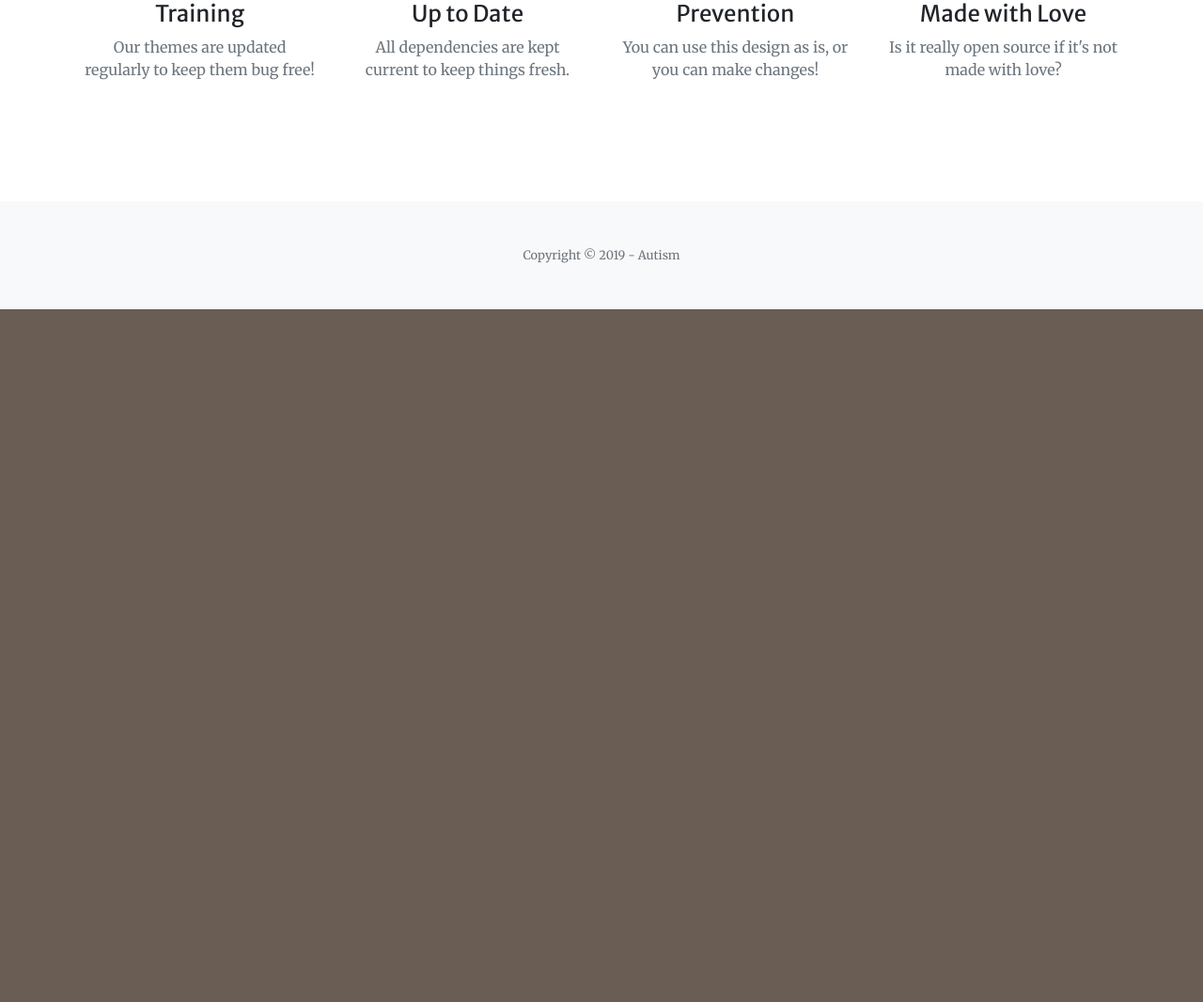
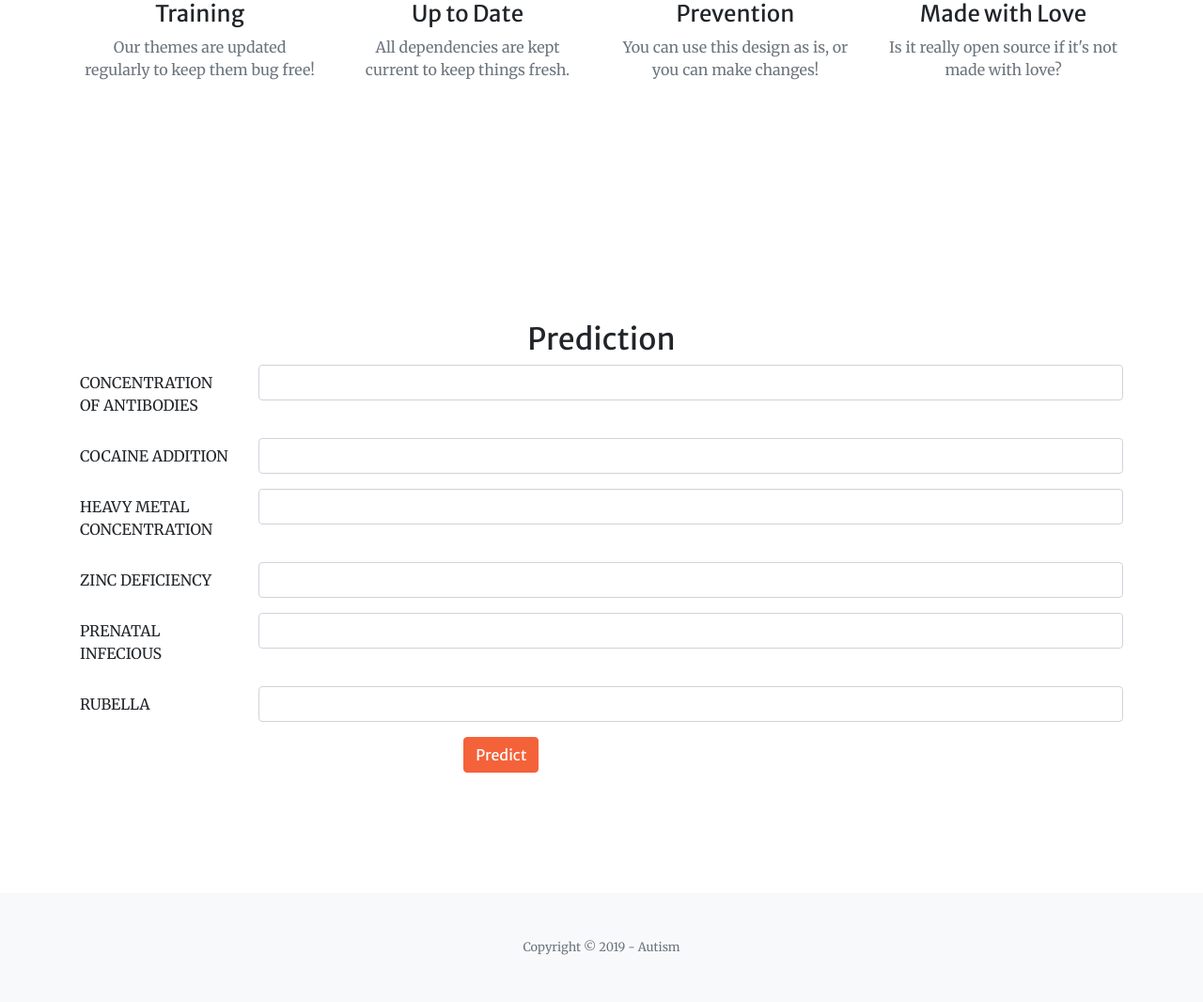
Before and after one commit to keerthivasan123/sairam_hackathon, a Django app: page / in a window 1280 px wide. Shown: the part 1630-2696 px from the top of the page at 94% size. Before the commit the page ends 1959 px from the top, so only its background shows below. Run offline with Django 3.2, Linux system fonts and the light colour scheme; some libraries are stand-ins or nearby versions.

Commit message:
git clone

```diff
--- a/autism/templates/autism/base.html
+++ b/autism/templates/autism/base.html
@@ -40,13 +40,13 @@
             <div class="collapse navbar-collapse" id="navbarResponsive">
                 <ul class="navbar-nav ml-auto my-2 my-lg-0">
                     <li class="nav-item">
-                        <a class="nav-link js-scroll-trigger" href="#about">Predict</a>
-                    </li>
-                    <li class="nav-item">
                         <a class="nav-link js-scroll-trigger" href="#about">About</a>
                     </li>
                     <li class="nav-item">
                         <a class="nav-link js-scroll-trigger" href="#services">Services</a>
+                    </li>
+                    <li class="nav-item">
+                        <a class="nav-link js-scroll-trigger" href="#predict">Predict</a>
                     </li>
                 </ul>
             </div>
--- a/autism/templates/autism/home.html
+++ b/autism/templates/autism/home.html
@@ -74,5 +74,53 @@
         </div>
     </div>
 </section>
-
+<section class="page-section" id="predict">
+    <div class="container">
+        <h2 class="text-center mt-0">Prediction</h2>
+        <form>
+            <div class="form-group row">
+              <label for="inputEmail3" class="col-sm-2 col-form-label">CONCENTRATION OF ANTIBODIES</label>
+              <div class="col-sm-10">
+                <input type="text" class="form-control" id="inputEmail3" placeholder="">
+              </div>
+            </div>
+            <div class="form-group row">
+              <label for="inputPassword3" class="col-sm-2 col-form-label">COCAINE ADDITION</label>
+              <div class="col-sm-10">
+                <input type="text" class="form-control" id="inputPassword3" placeholder="">
+              </div>
+            </div>
+            <div class="form-group row">
+                <label for="inputPassword3" class="col-sm-2 col-form-label">HEAVY METAL CONCENTRATION</label>
+                <div class="col-sm-10">
+                  <input type="text" class="form-control" id="inputPassword3" placeholder="">
+                </div>
+              </div>
+              <div class="form-group row">
+                <label for="inputPassword3" class="col-sm-2 col-form-label">ZINC DEFICIENCY</label>
+                <div class="col-sm-10">
+                  <input type="text" class="form-control" id="inputPassword3" placeholder="">
+                </div>
+              </div>
+              <div class="form-group row">
+                <label for="inputPassword3" class="col-sm-2 col-form-label">PRENATAL INFECIOUS</label>
+                <div class="col-sm-10">
+                  <input type="text" class="form-control" id="inputPassword3" placeholder="">
+                </div>
+              </div>
+              <div class="form-group row">
+                <label for="inputPassword3" class="col-sm-2 col-form-label">RUBELLA</label>
+                <div class="col-sm-10">
+                  <input type="text" class="form-control" id="inputPassword3" placeholder="">
+                </div>
+              </div>
+            </div>
+            <div style="text-align: center;">
+              <div class="col-sm-10">
+                <button type="submit" class="center btn btn-primary">Predict</button>
+              </div>
+            </div>
+          </form>
+    </div>
+</section>
 {% endblock %}
--- a/autism/views.py
+++ b/autism/views.py
@@ -6,4 +6,4 @@ def index(request):
     return render(request, 'autism/home.html')
 
 def predict(request):
-    return render(request, )
+    return render(request, 'autism/predict.html')
```
Also changed, not shown: autism/templates/autism/predict.html (added, +9 -0 lines).
